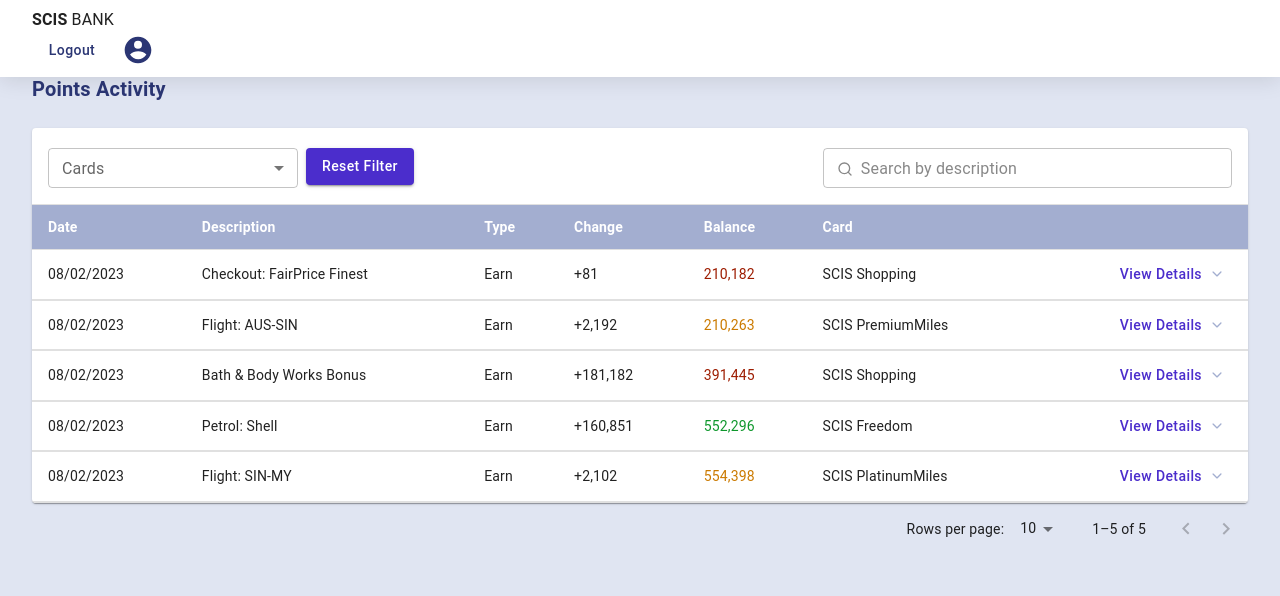
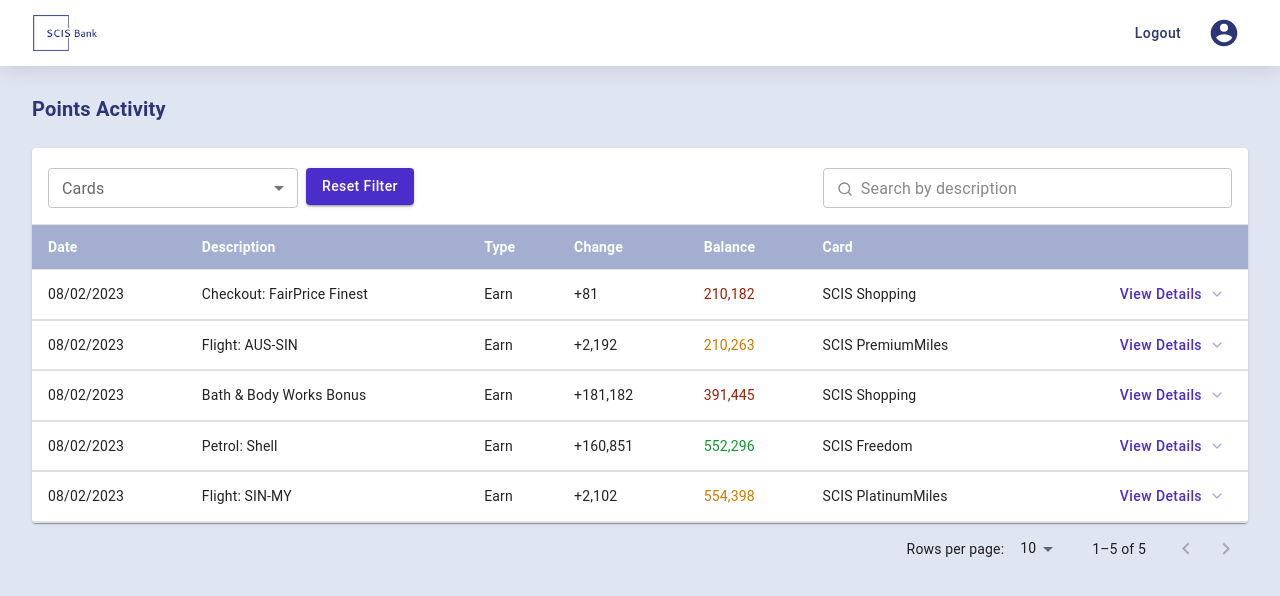
Before and after one commit to Spend-Transactions-Rewards-System/web-ui, a React (Create React App) app: page /pointsactivity in a window 1280 px wide. Shown: the top 596 px of the page. Built offline with nearby package versions, Linux system fonts and the light colour scheme.

Commit message:
updated logo

```diff
--- a/src/Components/NavBar/NavBar.js
+++ b/src/Components/NavBar/NavBar.js
@@ -41,12 +41,14 @@ const NavBar = () => {
                 left: 0
             }}
         >
-            <Typography
-                className="logo format-center"
-                sx={{ p: "32px 8px" }}
-            >
-                <b>SCIS</b> &nbsp; BANK
-            </Typography>
+            <Box className="flexbox-center">
+                <img
+                    src={require("../../Assets/logo.png")}
+                    width="120px"
+                    style={{padding: "8px 5px"}}
+                    alt="logo"
+                />
+            </Box>
             <hr
                 style={{
                     backgroundColor: "#F4F7FE",
--- a/src/Layout/CustomerLayout.js
+++ b/src/Layout/CustomerLayout.js
@@ -11,14 +11,14 @@ const CustomerLayout = () => {
         <Box
             sx={{
                 backgroundColor: "#E0E5F2",
-                p: "50px 32px 40px 32px",
+                p: "70px 32px 80px 32px",
                 minHeight: "100vh",
             }}
         >
             <Box
                 sx={{
                     backgroundColor: "#FFFFFF",
-                    position: "fixed",
+                    position: "absolute",
                     top: 0,
                     left: 0,
                     width: "100%",
@@ -26,10 +26,13 @@ const CustomerLayout = () => {
                     boxShadow: "0px 4px 20px 0px #0000001A"
                 }}
             >
-                <Box className="format-spaceBetween">
-                    <Typography className="logo">
-                        <b>SCIS</b> BANK
-                    </Typography>
+                <Box className="flexbox-spaceBetween">
+                    <img
+                        src={require("../Assets/logo.png")}
+                        width="80px"
+                        style={{padding: 0}}
+                        alt="logo"
+                    />
                     <AccountMenu />
                 </Box>
             </Box>
--- a/src/Layout/TenantLayout.js
+++ b/src/Layout/TenantLayout.js
@@ -1,6 +1,6 @@
 import { Outlet, useLocation } from "react-router";
 
-import { Box, Breadcrumbs, Link, Typography } from "@mui/material";
+import { Box, Typography } from "@mui/material";
 
 import NavBar from "../Components/NavBar/NavBar";
 import CustomBreadcrumbs from "../Components/CustomBreadcrumbs/CustomBreadcrumbs";
@@ -17,14 +17,14 @@ const TenantLayout = () => {
         <Box
             sx={{
                 backgroundColor: "#E0E5F2",
-                p: "16px 32px 40px 32px",
+                p: "16px 32px 80px 32px",
                 minHeight: "100vh",
             }}
         >
             <NavBar />
             <Box sx={{ml: "200px"}} >
                 <Box
-                    className="format-spaceBetween"
+                    className="flexbox-spaceBetween"
                     sx={{mb: "24px"}}
                 >
                     <Box>
```
